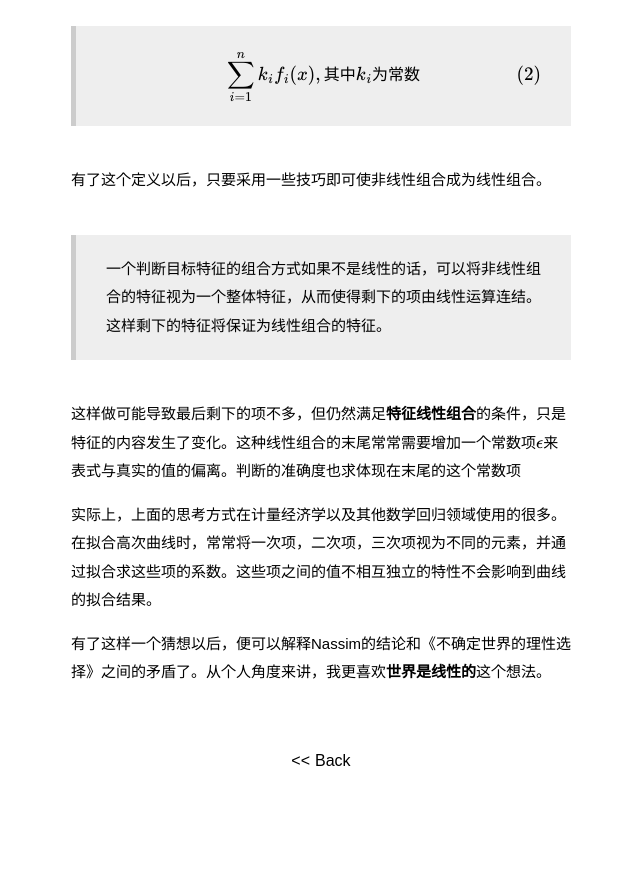
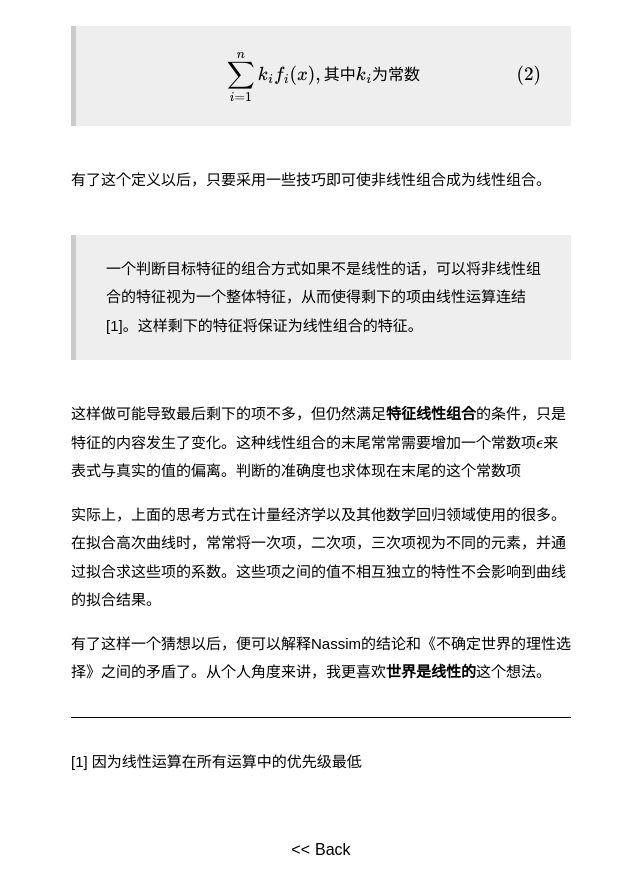
Before and after one commit to psaux0/psaux0.github.io, a Jekyll site: the page built from _posts/2016-2-03-the-world-is-linear.md, in a window 1280 px wide and 900 px high, scrolled down 1290 px. Shown: the top 894 px of the window, without its empty margins (319-959 px from the left). Built offline with Jekyll 4.4.1, drawn with Linux system fonts in a browser that asks for light colours; some web fonts are replaced; formulas are drawn with MathJax 3; before the commit the page ends 2105 px from its top, so only the background shows below that.

Commit message:
add comment

```diff
--- a/_posts/2016-2-03-the-world-is-linear.md
+++ b/_posts/2016-2-03-the-world-is-linear.md
@@ -34,10 +34,13 @@ use_math: true
 
 有了这个定义以后，只要采用一些技巧即可使非线性组合成为线性组合。
 
-> 一个判断目标特征的组合方式如果不是线性的话，可以将非线性组合的特征视为一个整体特征，从而使得剩下的项由线性运算连结。这样剩下的特征将保证为线性组合的特征。
+> 一个判断目标特征的组合方式如果不是线性的话，可以将非线性组合的特征视为一个整体特征，从而使得剩下的项由线性运算连结[1]。这样剩下的特征将保证为线性组合的特征。
 
 这样做可能导致最后剩下的项不多，但仍然满足**特征线性组合**的条件，只是特征的内容发生了变化。这种线性组合的末尾常常需要增加一个常数项$\epsilon$来表式与真实的值的偏离。判断的准确度也求体现在末尾的这个常数项
 
 实际上，上面的思考方式在计量经济学以及其他数学回归领域使用的很多。在拟合高次曲线时，常常将一次项，二次项，三次项视为不同的元素，并通过拟合求这些项的系数。这些项之间的值不相互独立的特性不会影响到曲线的拟合结果。
 
 有了这样一个猜想以后，便可以解释Nassim的结论和《不确定世界的理性选择》之间的矛盾了。从个人角度来讲，我更喜欢**世界是线性的**这个想法。
+
+---
+[1] 因为线性运算在所有运算中的优先级最低
```
